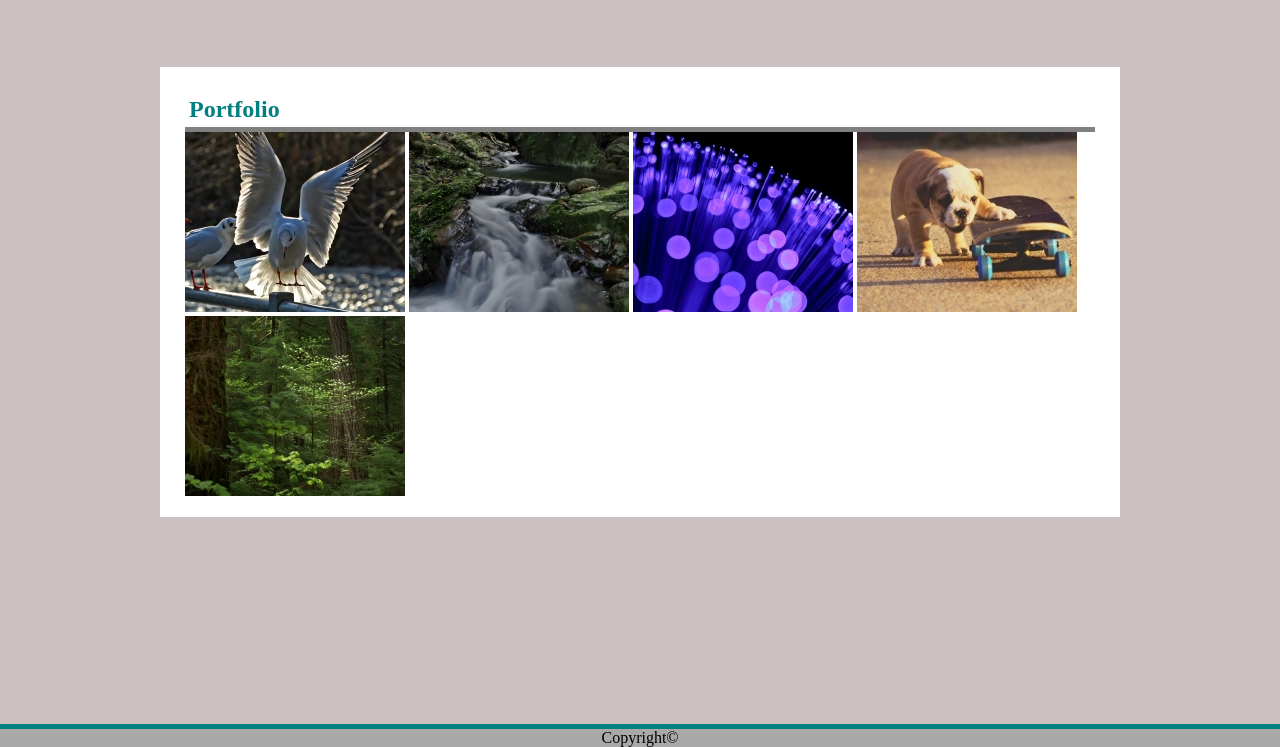
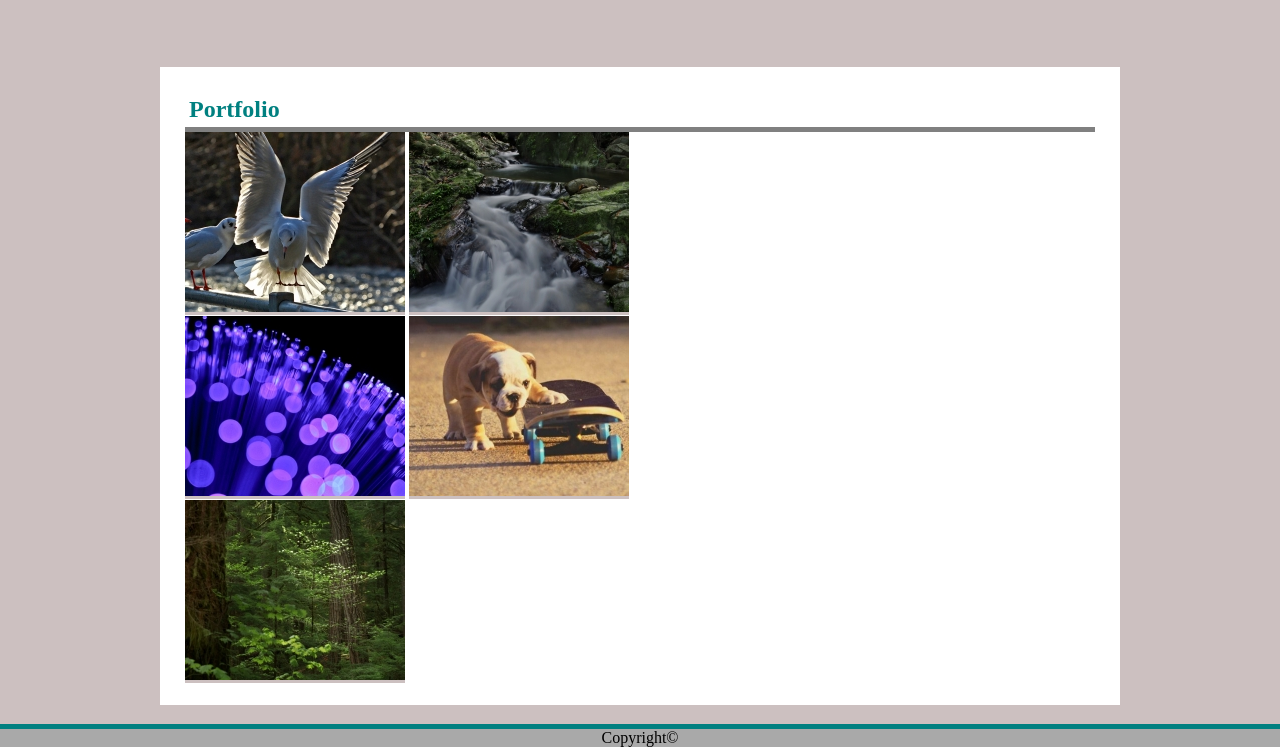
Before and after one commit to Dima757/Basic-Portfolio, a plain HTML site: page portfolio.html in a window 1280 px wide. Shown: the part 53-800 px from the top of the page. Drawn offline with Linux system fonts and the light colour scheme.

Commit message:
real final

```diff
--- a/css/style.css
+++ b/css/style.css
@@ -12,6 +12,7 @@
 
 
 }
+
 #bio-image {
     height: 145px;
     width: auto;
@@ -36,7 +37,7 @@
     padding: 25px;
     float: left;
     width: 960px;
-    height: 450px;
+
 
 }
 
@@ -128,3 +129,9 @@ input {
     width: 100%;
     background-color: white;
 }
+
+.clearfix::after  {
+    Content:"";
+    Display: block;
+    Clear: both;
+    }
--- a/portfolio.html
+++ b/portfolio.html
@@ -30,11 +30,11 @@
 
                 <h2>Portfolio</h2>
 
-                <img id="img1" src="assets/images/1img.jpg" alt="Dmitriy Khazan">
-                <img id="img2" src="assets/images/2img.jpg" alt="Dmitriy Khazan">
-                <img id="img3" src="assets/images/3img.jpg" alt="Dmitriy Khazan">
-                <img id="img4" src="assets/images/4img.jpg" alt="Dmitriy Khazan">
-                <img id="img5" src="assets/images/5img.jpg" alt="Dmitriy Khazan">
+                <a href="#"><img id="img1" src="assets/images/1img.jpg" alt="Dmitriy Khazan"></a>
+                <a class="clearfix"><img id="img2"  src="assets/images/2img.jpg" alt="Dmitriy Khazan"></a>
+                <a href="#"><img id="img3" src="assets/images/3img.jpg" alt="Dmitriy Khazan"></a>
+                <a class="clearfix"><img id="img4" src="assets/images/4img.jpg" alt="Dmitriy Khazan"></a>
+                <a href="#"><img id="img5" src="assets/images/5img.jpg" alt="Dmitriy Khazan"></a>
 
 
 
```
